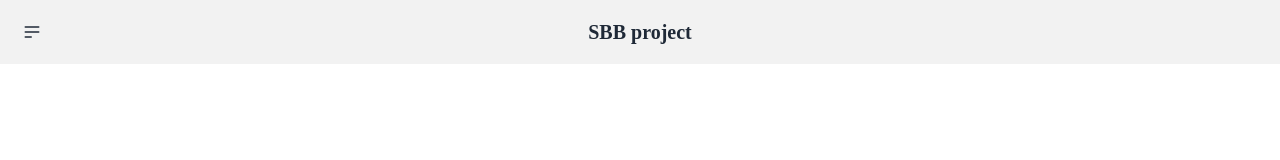
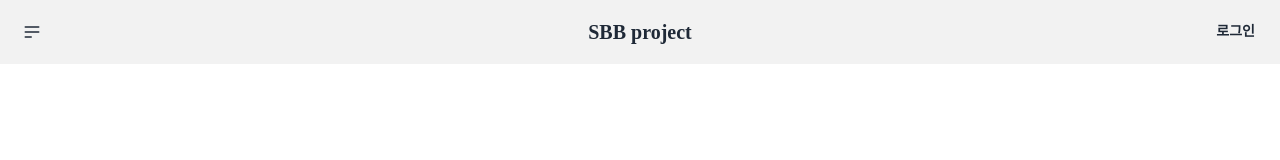
Before and after one commit to ppusda/sbb_mission, a SvelteKit app in the folder front/sbb/: page / in a window 1280 px wide. Shown: the top 160 px of the page. Built offline with nearby package versions, Linux system fonts and the light colour scheme; a small style sheet from the web is missing; a web font is replaced by a local one.

Commit message:
feat: 3-01 내비게이션 바 구현

```diff
--- a/front/sbb/src/routes/header.svelte
+++ b/front/sbb/src/routes/header.svelte
@@ -15,6 +15,6 @@
     <a class="btn btn-ghost text-xl" href="/">SBB project</a>
   </div>
   <div class="navbar-end">
-
+    <a class="btn btn-ghost" href="/">로그인</a>
   </div>
 </div>
```
